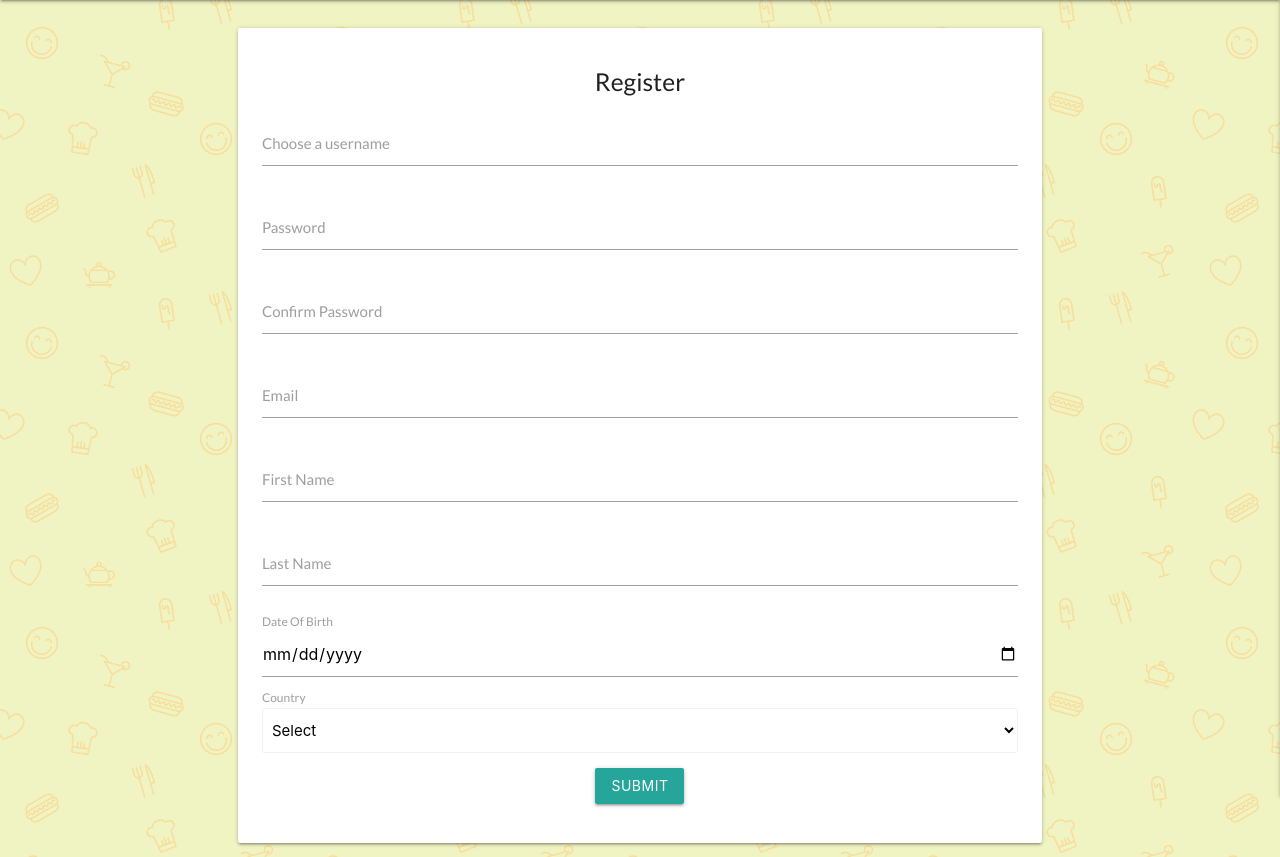
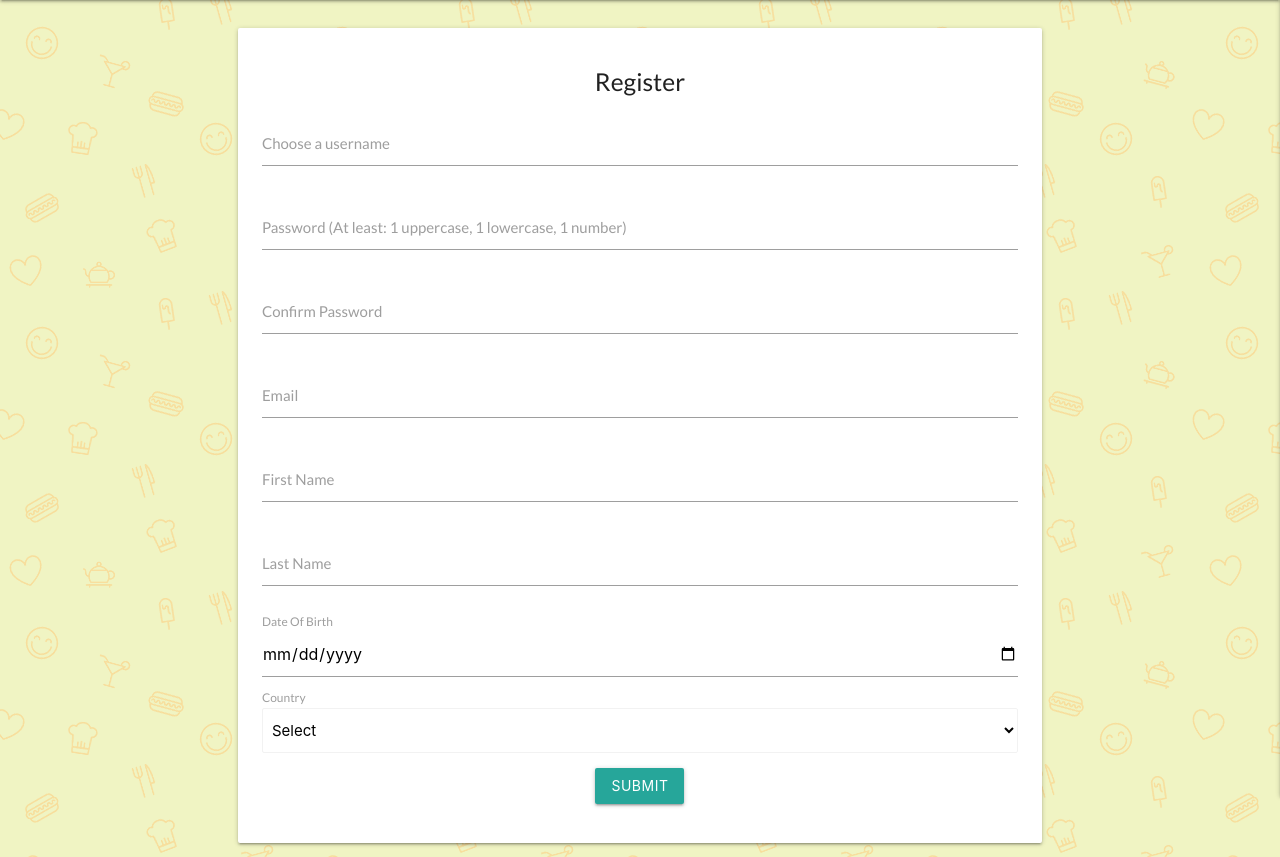
Before and after one commit to Cldwlkn13/little-munchkins, a Flask app: page /register in a window 1280 px wide. Shown: the part 64-921 px from the top of the page. Run offline with Flask 2, Linux system fonts and the light colour scheme; some libraries are stand-ins or nearby versions.

Commit message:
describe password requirements in label

```diff
--- a/templates/register.html
+++ b/templates/register.html
@@ -19,7 +19,7 @@
                 <div class="row">
                     <div class="input-field col s12">
                         <input id="password" name="password" type="password" class="validate" minlength="8" pattern="(?=.*\d)(?=.*[a-z])(?=.*[A-Z]).{8,}" required>
-                        <label for="password">Password</label>
+                        <label for="password">Password (At least: 1 uppercase, 1 lowercase, 1 number)</label>
                     </div>
                 </div>
                 <!-------password confirm------->
```
